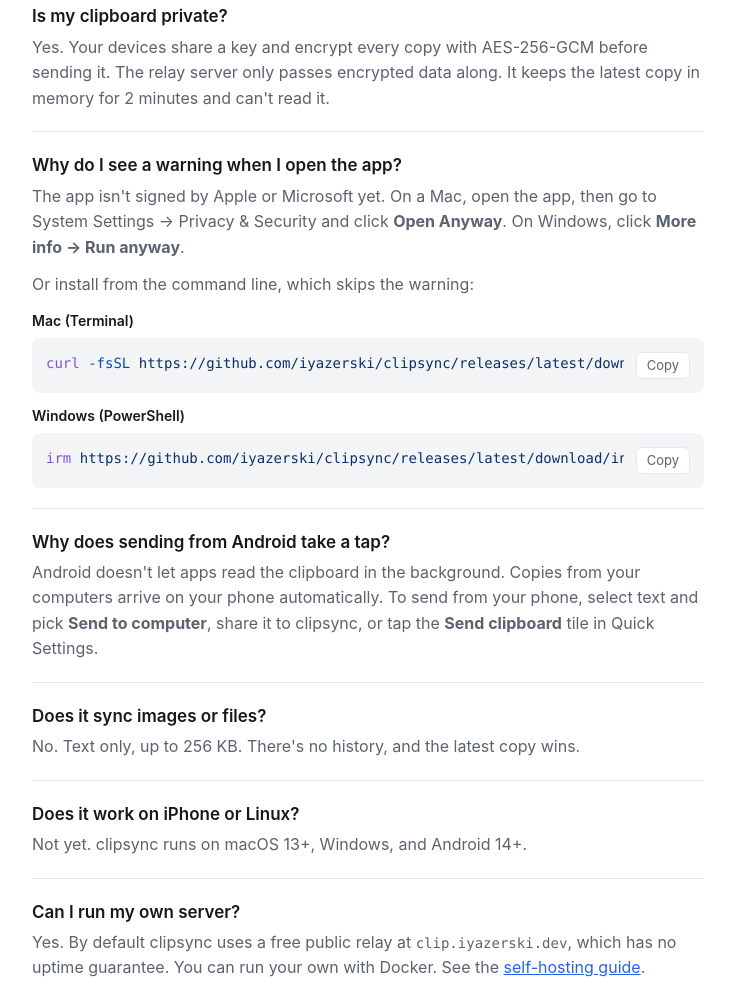
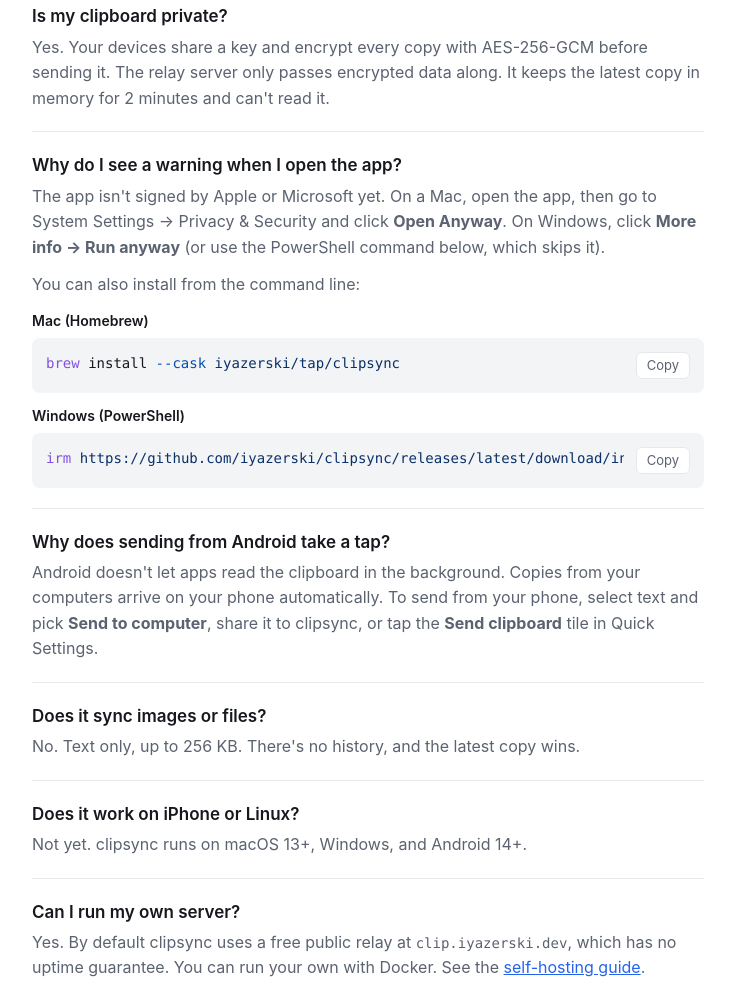
Before and after one commit to iyazerski/clipsync, a plain HTML site: page docs/index.html in a window 1280 px wide. Shown: the part 1743-2727 px from the top of the page, without its empty margins (272-1007 px from the left). Drawn offline with Linux system fonts and the light colour scheme; no server answers.

Commit message:
Use Homebrew cask for macOS install and auto-update tap on release (#24)

```diff
--- a/docs/index.html
+++ b/docs/index.html
@@ -398,12 +398,12 @@
 
         <div>
           <h3>Why do I see a warning when I open the app?</h3>
-          <p>The app isn't signed by Apple or Microsoft yet. On a Mac, open the app, then go to System Settings → Privacy &amp; Security and click <b>Open Anyway</b>. On Windows, click <b>More info → Run anyway</b>.</p>
-          <p>Or install from the command line, which skips the warning:</p>
+          <p>The app isn't signed by Apple or Microsoft yet. On a Mac, open the app, then go to System Settings → Privacy &amp; Security and click <b>Open Anyway</b>. On Windows, click <b>More info → Run anyway</b> (or use the PowerShell command below, which skips it).</p>
+          <p>You can also install from the command line:</p>
           <div class="cmd">
-            <span class="cmd-label">Mac (Terminal)</span>
+            <span class="cmd-label">Mac (Homebrew)</span>
             <div class="cmd-box">
-              <pre id="cmd-mac"><span class="c">curl</span> <span class="f">-fsSL</span> <span class="s">https://github.com/iyazerski/clipsync/releases/latest/download/install.sh</span> <span class="o">|</span> <span class="c">sh</span></pre>
+              <pre id="cmd-mac"><span class="c">brew</span> install <span class="f">--cask</span> <span class="s">iyazerski/tap/clipsync</span></pre>
               <button class="copy" type="button" data-copy="cmd-mac">Copy</button>
             </div>
           </div>
```
Also changed, not shown: 2 other files.
